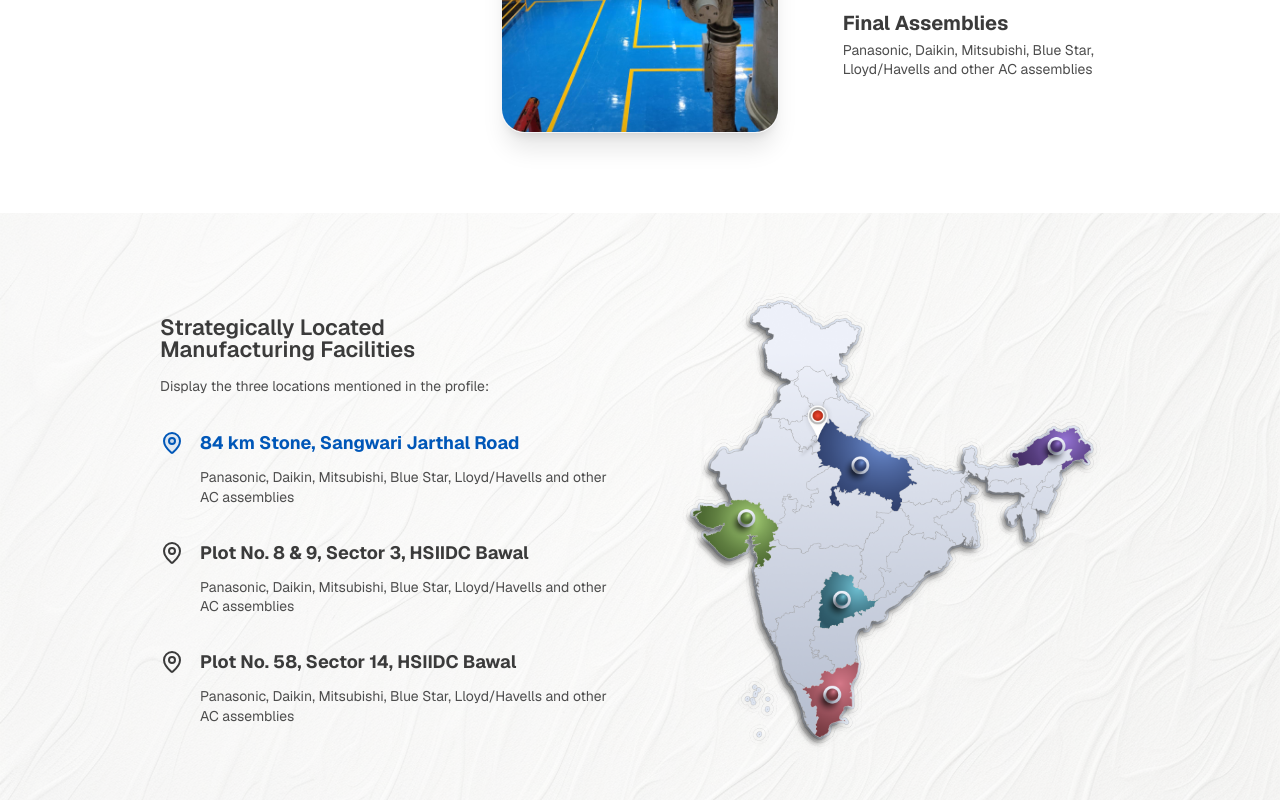
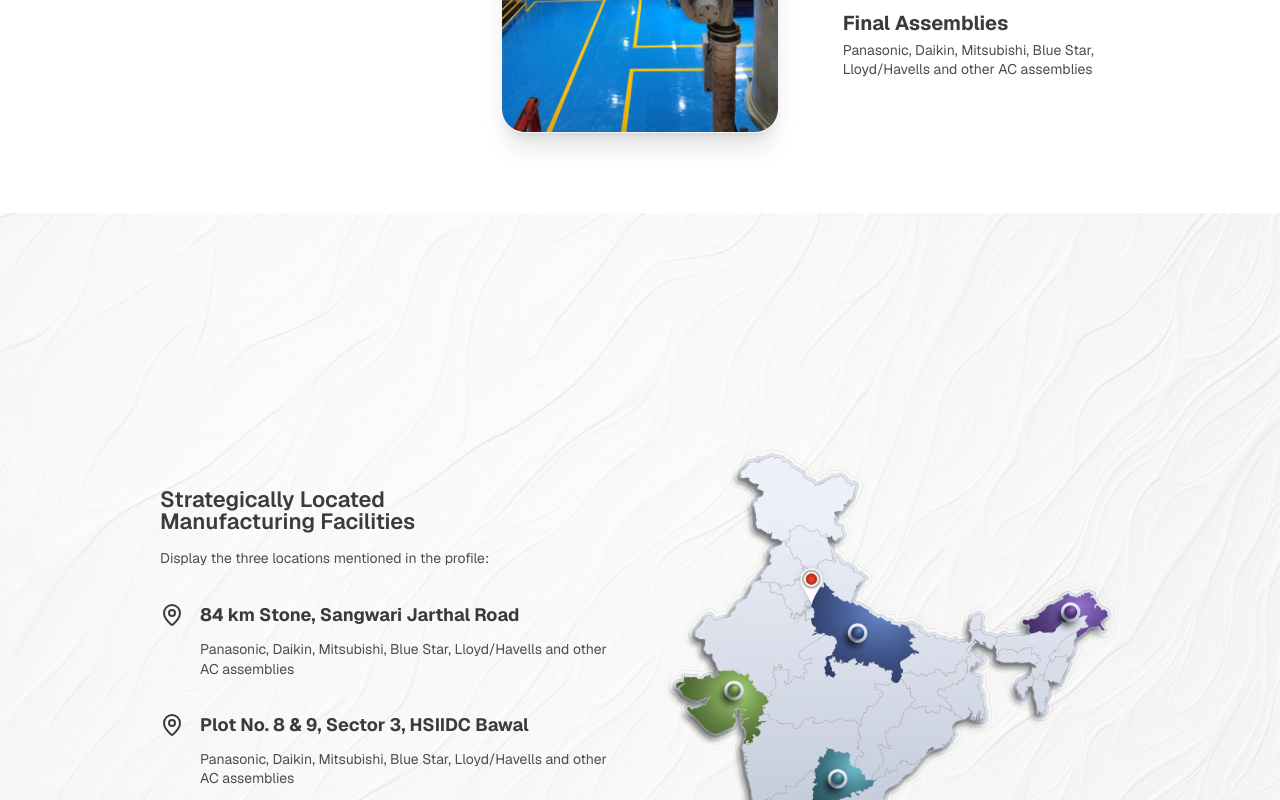
Before and after one commit to Chandail-Kajal/sbb-modulings, a Next.js app: page / in a window 1280 px wide. Shown: the part 3001-3801 px from the top of the page. Built offline with nearby package versions, Linux system fonts and the light colour scheme; a web font is replaced by a local one.

Commit message:
set auto scroll

```diff
--- a/src/components/ManufacturingSection.tsx
+++ b/src/components/ManufacturingSection.tsx
@@ -1,7 +1,7 @@
 "use client";
 
 import useEmblaCarousel from "embla-carousel-react";
-import AutoScroll from "embla-carousel-auto-scroll";
+import Autoplay from "embla-carousel-autoplay";
 import { ChevronLeft, ChevronRight } from "lucide-react";
 import { useCallback } from "react";
 import Image from "next/image";
@@ -39,13 +39,15 @@
     {
       align: "start",
       loop: true,
-      dragFree: true,
+      slidesToScroll: 1,
+      skipSnaps: false,
+      duration: 20,
     },
     [
-      AutoScroll({
-        speed: 1.5, // Adjust speed (e.g., 1 for slower, 2 for faster)
+      Autoplay({
+        delay: 1500, // Slides every 1.5 seconds
         stopOnInteraction: false,
-        stopOnMouseEnter: true, // Pauses scrolling when hovering over cards
+        stopOnMouseEnter: true,
       }),
     ]
   );
--- a/src/components/StrategicFacilities.tsx
+++ b/src/components/StrategicFacilities.tsx
@@ -6,7 +6,6 @@
   id: number;
   address: string;
   description: string;
-  isPrimary?: boolean;
 }
 
 const facilities: Facility[] = [
@@ -15,7 +14,6 @@
     address: "84 km Stone, Sangwari Jarthal Road",
     description:
       "Panasonic, Daikin, Mitsubishi, Blue Star, Lloyd/Havells and other AC assemblies",
-    isPrimary: true,
   },
   {
     id: 2,
@@ -35,7 +33,7 @@
   return (
     <Section className="relative overflow-hidden">
       {/* Background Image Container */}
-      <div className="absolute inset-0 ">
+      <div className="absolute inset-0">
         <Image
           src="/map-bg.jpg"
           alt="map background"
@@ -58,26 +56,22 @@
               Display the three locations mentioned in the profile:
             </p>
           </div>
+
           <div className="flex flex-col gap-8 pt-2 max-w-lg">
             {facilities.map((item) => (
-              <div key={item.id} className="flex flex-row items-start gap-4">
+              <div
+                key={item.id}
+                className="group flex flex-row items-start gap-4 cursor-pointer"
+              >
                 <div className="pt-0.5 shrink-0">
                   <MapPin
-                    className={
-                      item.isPrimary
-                        ? "text-primary fill-primary/10"
-                        : "text-text-primary"
-                    }
+                    className="text-text-primary transition-colors duration-300 group-hover:text-primary group-hover:fill-primary/10"
                     size={24}
                   />
                 </div>
 
                 <div className="flex flex-col gap-3">
-                  <h3
-                    className={`text-fluid-24 font-bold ${
-                      item.isPrimary ? "text-primary" : "text-text-primary"
-                    }`}
-                  >
+                  <h3 className="text-fluid-24 font-bold text-text-primary transition-colors duration-300 group-hover:text-primary">
                     {item.address}
                   </h3>
                   <p className="text-fluid-16 text-text-secondary leading-snug">
@@ -90,13 +84,15 @@
         </div>
 
         <div className="lg:col-span-6 flex justify-center items-center w-full h-full">
-          <div className="relative w-full max-w-lg h-full aspect-3/3">
+          {/* Increase height values across screen sizes */}
+          <div className="relative w-full max-w-2xl h-[480px] sm:h-[600px] lg:h-[720px] xl:h-[800px]">
             <Image
               src="/map.png"
-              alt="Strategically Located Manufacturing Facilities Map"
+              alt="Manufacturing Facilities Map"
               fill
-              className="object-contain drop-shadow-md"
+              className="object-contain object-right"
               priority
+              sizes="(max-width: 1024px) 100vw, 55vw"
             />
           </div>
         </div>
```
